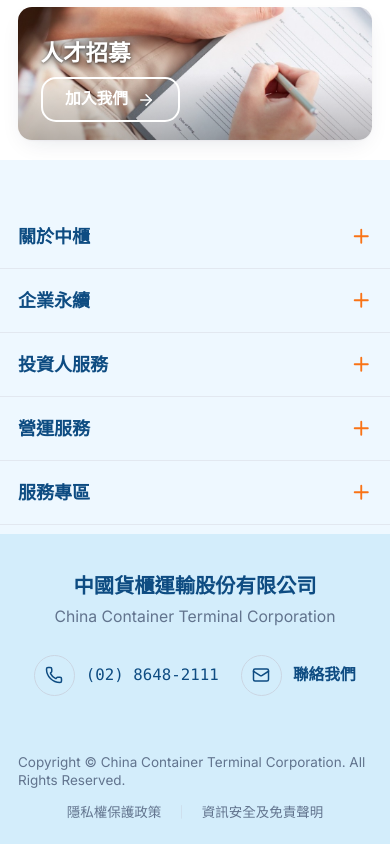
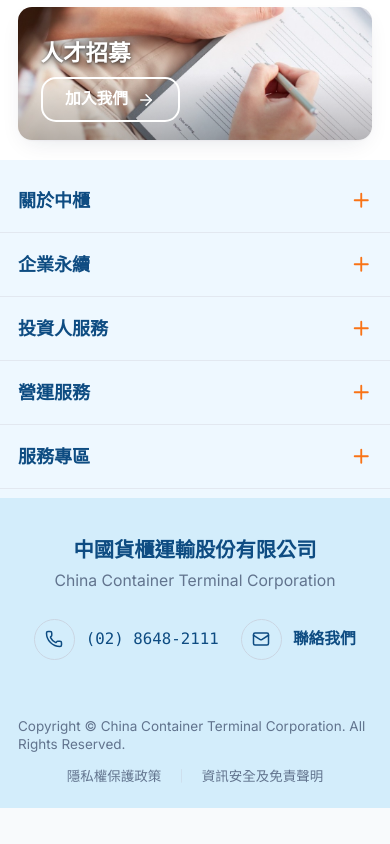
Before and after one commit to jc0630/cctc, a React (Vite) app: page / in a window 390 px wide. Shown: the part 3794-4638 px from the top of the page. After the commit the page ends 4602 px from the top, so only its background shows below. Built offline with nearby package versions, Linux system fonts and the light colour scheme.

Commit message:
Footer: fix uneven top/bottom padding on mobile accordion menu
Top padding was still inherited from the shared desktop-sized container;
moved all vertical padding onto the desktop grid only and gave the mobile
accordion its own small, symmetric top/bottom spacing.

```diff
--- a/src/components/Footer.tsx
+++ b/src/components/Footer.tsx
@@ -124,9 +124,9 @@ export const Footer: React.FC<FooterProps> = ({
           mobile. Lightest blue band; no rule against Tier 2/3 below — the
           shift to the deeper blue-300/50 band reads as the section break. */}
       <div className="bg-[var(--color-blue-100)]">
-      <div className="max-w-7xl mx-auto px-4 sm:px-6 lg:px-8 pt-10 sm:pt-12">
+      <div className="max-w-7xl mx-auto px-4 sm:px-6 lg:px-8">
         {/* Desktop / tablet: always-expanded columns */}
-        <div className="hidden md:grid md:grid-cols-3 lg:grid-cols-5 gap-8 sm:gap-6 pb-10 sm:pb-12">
+        <div className="hidden md:grid md:grid-cols-3 lg:grid-cols-5 gap-8 sm:gap-6 pt-10 pb-10 sm:pt-12 sm:pb-12">
           {FOOTER_COLUMNS.map((col, idx) => (
             <div key={idx}>
               <h4 className="text-base font-bold text-[var(--color-blue-800)] mb-4 pb-2 border-b-2 border-[var(--color-orange)] inline-block">
@@ -149,7 +149,7 @@ export const Footer: React.FC<FooterProps> = ({
         </div>
 
         {/* Mobile: collapsible accordion, one row per category */}
-        <div className="md:hidden -mx-4 sm:-mx-6 pb-2">
+        <div className="md:hidden -mx-4 sm:-mx-6 pt-2 pb-2">
           {FOOTER_COLUMNS.map((col, idx) => {
             const isOpen = openIndices.has(idx);
             return (
```
